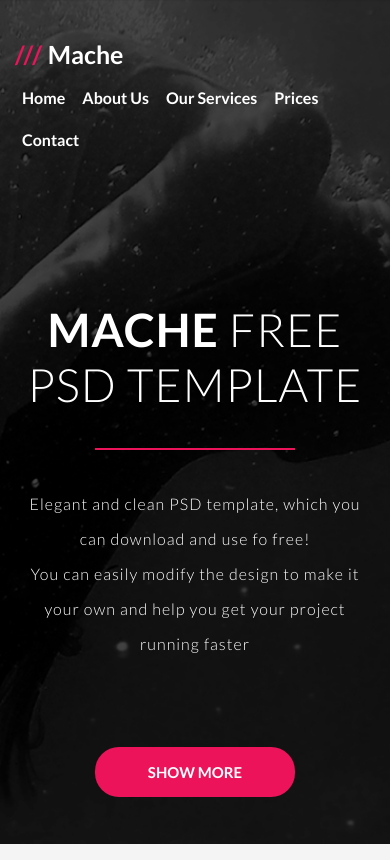
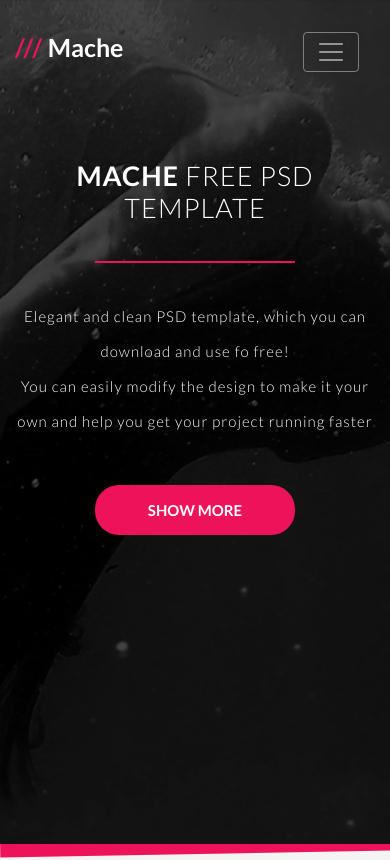
Before and after one commit to Karoootka/mache-project, a website: page index.html in a window 390 px wide. Shown: the top 860 px of the page. Drawn offline with nearby package versions, Linux system fonts and the light colour scheme.

Commit message:
Add simple version of hamburger menu

```diff
--- a/index.html
+++ b/index.html
@@ -5,7 +5,10 @@
   <meta charset="utf-8">
   <title>/// Mache</title>
   <meta name="viewport" content="width=device-width, user-scalable=no, initial-scale=1.0, maximum-scale=1.0, minimum-scale=1.0">
-  <script src="https://ajax.googleapis.com/ajax/libs/jquery/3.3.1/jquery.min.js"></script>
+  <!-- <script src="https://ajax.googleapis.com/ajax/libs/jquery/3.3.1/jquery.min.js"></script> -->
+  <script src="https://code.jquery.com/jquery-3.2.1.slim.min.js" integrity="sha384-KJ3o2DKtIkvYIK3UENzmM7KCkRr/rE9/Qpg6aAZGJwFDMVNA/GpGFF93hXpG5KkN" crossorigin="anonymous"></script>
+  <script src="https://cdnjs.cloudflare.com/ajax/libs/popper.js/1.12.9/umd/popper.min.js" integrity="sha384-ApNbgh9B+Y1QKtv3Rn7W3mgPxhU9K/ScQsAP7hUibX39j7fakFPskvXusvfa0b4Q" crossorigin="anonymous"></script>
+  <script src="https://maxcdn.bootstrapcdn.com/bootstrap/4.0.0/js/bootstrap.min.js" integrity="sha384-JZR6Spejh4U02d8jOt6vLEHfe/JQGiRRSQQxSfFWpi1MquVdAyjUar5+76PVCmYl" crossorigin="anonymous"></script>
   <link rel="stylesheet" href="https://maxcdn.bootstrapcdn.com/bootstrap/4.0.0/css/bootstrap.min.css" integrity="sha384-Gn5384xqQ1aoWXA+058RXPxPg6fy4IWvTNh0E263XmFcJlSAwiGgFAW/dAiS6JXm" crossorigin="anonymous">
   <link href="https://fonts.googleapis.com/css?family=Lato:300,400,700" rel="stylesheet">
   <link href="https://maxcdn.bootstrapcdn.com/font-awesome/4.7.0/css/font-awesome.min.css" rel="stylesheet">
@@ -19,7 +22,7 @@
 
 <!-- HEADER -->
 
-<header>
+<!-- <header>
   <div class="container">
     <h2 class="logo"><span>///</span> Mache</h2>
     <nav>
@@ -39,20 +42,45 @@
         You can easily modify the design to make it your own and help you get your project running faster</p>
       <button class="oval-button">show more</button>
     </div>
+  </div>
+</header> -->
 
+<header>
+  <div class="container">
+    <h2 class="logo"><span>///</span> Mache</h2>
+    <nav class="navbar navbar-expand-md navbar-dark">
+      <button class="navbar-toggler" type="button" data-toggle="collapse" data-target="#navbarNav" aria-controls="navbarNav" aria-expanded="false" aria-label="Toggle navigation">
+        <span class="navbar-toggler-icon"></span>
+      </button>
+    <div class="collapse navbar-collapse" id="navbarNav">
+      <ul class="navbar-nav">
+        <li class="nav-item"><a class="nav-link" href="#">Home</a></li>
+        <li class="nav-item"><a class="nav-link" href="#">About Us</a></li>
+        <li class="nav-item"><a class="nav-link" href="#">Our Services</a></li>
+        <li class="nav-item"><a class="nav-link" href="#">Prices</a></li>
+        <li class="nav-item"><a class="nav-link" href="#">Contact</a></li>
+      </ul>
+    </div>
+    </nav>
+
+    <div class="jumbotron-custom">
+      <h1><span>Mache</span> free psd template</h1>
+      <div class="line"></div>
+      <p>Elegant and clean PSD template, which you can download and use fo free!<br>
+        You can easily modify the design to make it your own and help you get your project running faster</p>
+      <button class="oval-button">show more</button>
+    </div>
   </div>
 </header>
 
-<!-- FRAME -->
-
-<div class="frame"></div>
 
 <!-- ABOUT -->
 
 <section class="about">
+  <div class="frame"></div>
   <div class="container">
     <div class="row">
-      <div class="col-12 col-lg-5 section-text-col">
+      <div class="col-md-12 col-lg-5 section-text-col">
         <h2 class="section-headlines">Powerfull PSD template<br>available for free!</h2>
         <div class="line"></div>
         <p class="section-paragraph">Lorem ipsum dolor sit amet, consectetur adipiscing elit.
@@ -65,7 +93,7 @@
           <p>See the video</p><i class="fa fa-play"></i>
         </button>
       </div>
-      <div class="col-12 col-lg-7" id="macbook">
+      <div class="col-md-12 col-lg-7 photo-order" id="macbook">
         <img src="./images/macbook.png" alt="macbook">
       </div>
     </div>
--- a/js/script.js
+++ b/js/script.js
@@ -1,12 +1,14 @@
-function orderMacbookView() {
-    var viewportWidth = $(window).width();
-    if (viewportWidth <= 991) {
-      $('#macbook').addClass('order-first');
-    }
-    if (viewportWidth > 991) {
-      $('#macbook').removeClass('order-first');
-    }
-}
+// function orderMacbookView() {
+//     var viewportWidth = $(window).width();
+//     if (viewportWidth <= 991) {
+//       $('#macbook').addClass('order-first');
+//     }
+//     if (viewportWidth > 991) {
+//       $('#macbook').removeClass('order-first');
+//     }
+// }
+//
+// $(window).on('load', orderMacbookView);
+// $(window).resize(orderMacbookView);
 
-$(window).on('load', orderMacbookView);
-$(window).resize(orderMacbookView);
+// problem między 1008 a 992 -> .order-first { order: -1}
--- a/sass/style.scss
+++ b/sass/style.scss
@@ -66,49 +66,50 @@ section>.container {
   letter-spacing: 1px;
 }
 
+/* HEADER */
 
-/* GRID */
-
-// [class*="col-"] {
-//  	float: left;
-//  	min-height: 1px;
-//  	/* padding: 15px; */
+// header {
+//   background: url('../images/back.png');
+//   background-repeat: no-repeat;
+//   background-size: cover;
+//   background-position: center;
+//   height: 100vh;
+//   color: #FFF;
+//   padding-top: 39px;
+//   position: relative;
+//   z-index: 1;
+//   nav {
+//     float: right;
+//     ul li {
+//       display: inline-block;
+//       list-style-type: none;
+//       &:hover {
+//         a {
+//           color: #ed135a;
+//           text-decoration: none;
+//         }
+//       }
+//       a {
+//           color: #FFF;
+//           font-size: 16px;
+//           padding: 0 7px;
+//           font-weight: 700;
+//           line-height: 42px;
+//           transition: .3s;
+//           cursor: pointer;
+//       }
+//     }
+//   }
+//   h2.logo {
+//     display: inline-block;
+//     font-size: 25px;
+//     font-weight: 900;
+//     span {
+//       color: #ed135a;
+//       letter-spacing: 1px;
+//     }
+//   }
 // }
-//
-// .row::before, .row::after {
-// 	content:"";
-// 	display: table ;
-// 	clear: both;
-// }
-//
-// .col-1 {width: 8.33%;}
-// .col-2 {width: 16.66%;}
-// .col-3 {width: 25%;}
-// .col-4 {width: 33.33%;}
-// .col-5 {width: 41.66%;}
-// .col-6 {width: 50%;}
-// .col-7 {width: 58.33%;}
-// .col-8 {width: 66.66%;}
-// .col-9 {width: 75%;}
-// .col-10 {width: 83.33%;}
-// .col-11 {width: 91.66%;}
-// .col-12 {width: 100%;}
-//
-// .col-offset-0 {margin-left: 0%;}
-// .col-offset-1 {margin-left: 8.33%;}
-// .col-offset-2 {margin-left: 16.66%;}
-// .col-offset-3 {margin-left: 25%;}
-// .col-offset-4 {margin-left: 33.33%;}
-// .col-offset-5 {margin-left: 41.66%;}
-// .col-offset-6 {margin-left: 50%;}
-// .col-offset-7 {margin-left: 58.33%;}
-// .col-offset-8 {margin-left: 66.66%;}
-// .col-offset-9 {margin-left: 75%;}
-// .col-offset-10 {margin-left: 83.33%;}
-// .col-offset-11 {margin-left: 91.66%;}
-// .col-offset-12 {margin-left: 100%;}
-
-/* HEADER */
 
 header {
   background: url('../images/back.png');
@@ -117,48 +118,43 @@ header {
   background-position: center;
   height: 100vh;
   color: #FFF;
-  padding-top: 39px;
+  padding-top: 1.5rem;
   position: relative;
   z-index: 1;
-  nav {
+  nav.navbar {
     float: right;
-    ul li {
-      display: inline-block;
-      list-style-type: none;
-      &:hover {
-        a {
-          color: #ed135a;
-        }
-      }
-      a {
-          text-decoration: none;
-          color: #FFF;
-          font-size: 16px;
-          padding: 0 7px;
-          font-weight: 700;
-          line-height: 42px;
-          transition: .3s;
-          cursor: pointer;
-      }
-    }
   }
   h2.logo {
     display: inline-block;
     font-size: 25px;
     font-weight: 900;
+    padding-top: 0.5rem;
     span {
       color: #ed135a;
       letter-spacing: 1px;
     }
   }
+  .navbar-dark .navbar-nav .nav-link {
+    color: #fff;
+    transition: .3s;
+    font-weight: 700;
+    font-size: 16px;
+    &:hover {
+      color: #ed135a;
+    }
+  }
+  .navbar-dark .navbar-toggler {
+      border-color: rgba(255,255,255,.4);
+  }
 }
+
 
 
 /* JUMBOTRON */
 
 .jumbotron-custom {
   text-align: center;
-  padding-top: 225px;
+  padding-top: 12%;
   h1 {
     text-transform: uppercase;
     font-size: 46px;
@@ -182,26 +178,23 @@ header {
   }
 }
 
-
-/* FRAME */
-
-// .frame {
-//   height: 39px;
-//   width: 100%;
-//   background-color: #ed135a;
-//   transform: rotate(-1deg);
-//   z-index: 0;
-//   position: absolute;
-//   top: 780px;
-// }
-
 /* ABOUT */
 
 .about {
   background-color: #f4f4f4;
   padding-top: 124px;
+  position: relative;
   .container {
     position: relative;
+  }
+  .frame {
+    height: 39px;
+    width: 100%;
+    background-color: #ed135a;
+    transform: rotate(-1deg);
+    z-index: 0;
+    position: absolute;
+    top: -23px;
   }
   .line {
     margin-left: 0;
@@ -653,7 +646,19 @@ header {
   .section-headlines {
     margin-top: 30px;
   }
+  .jumbotron-custom {
+    padding-top: 13%;
+    h1 {
+      font-size: 40px;
+    }
+    p {
+      font-size: 18px;
+    }
+  }
   .about {
+    .photo-order {
+      order: -1;
+    }
     img {
       position: static;
       width: 100%;
@@ -730,32 +735,11 @@ header {
 @media (max-width: 811px) {
 
   .jumbotron-custom {
-    text-align: center;
-    padding-top: 225px;
-    h1 {
-      text-transform: uppercase;
-      font-size: 46px;
-      letter-spacing: 1px;
-      font-weight: lighter;
-      span {
-        font-weight: 900;
-      }
-    }
-    p {
-      font-size: 16px;
-      display: block;
-      letter-spacing: 1px;
-      font-weight: 300;
-      line-height: 35px;
-    }
+    padding-top: 15%;
     button.oval-button {
-      margin-top: 70px;
-      &:hover {
-        background-color: #c9003f;
-      }
+      margin-top: 30px;
     }
   }
-
   .quotes {
     p {
       font-size: 18px;
@@ -777,6 +761,22 @@ header {
   .services, .prices, .services2, .gallery, .download {
     padding-top: 50px;
     margin-top: 0;
+  }
+
+  .jumbotron-custom {
+    padding-top: 25%;
+    h1 {
+      font-size: 27px;
+    }
+    p {
+      font-size: 15px;
+    }
+  }
+
+  .about {
+    .frame {
+      top: -29px;
+    }
   }
 
   .services {
```
Also changed, not shown: css/style.css.
